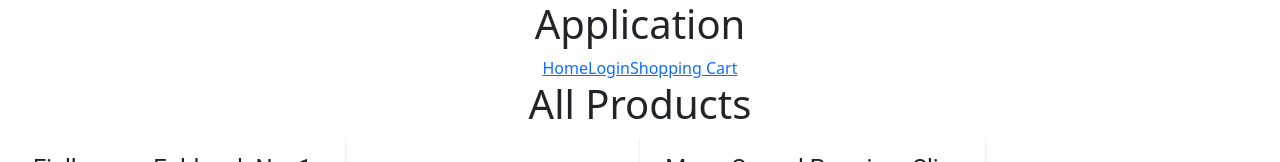
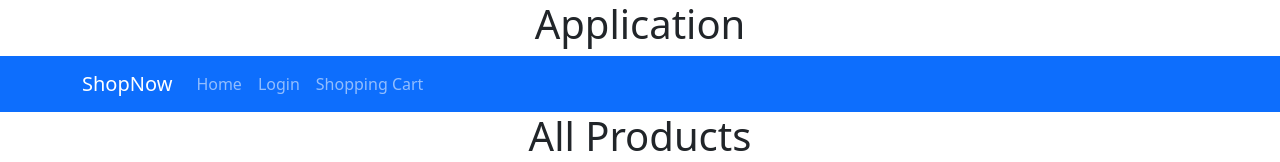
Before and after one commit to Huisquare/TT1_15, a React (Create React App) app in the folder frontend/: page / in a window 1280 px wide. Shown: the top 162 px of the page. Built offline with nearby package versions, Linux system fonts and the light colour scheme.

Commit message:
edit navbar

```diff
--- a/frontend/src/App.js
+++ b/frontend/src/App.js
@@ -11,7 +11,7 @@ import {
   useLocation,
 } from "react-router-dom";
 import Login from "./components/Login.js";
-import Navbar from "./components/Navbar";
+import NavBar from "./components/Navbar";
 import ShoppingCart from "./components/shoppingcart";
 import Home from "./components/home";
 
@@ -20,7 +20,7 @@ function App() {
     <div className="App">
       <h1>Application</h1>
       <Router>
-        <Navbar />
+        <NavBar />
         <Switch>
           <Route exact path="/" component={Home} />
           <Route path="/login" component={Login}></Route>
--- a/frontend/src/components/Navbar.js
+++ b/frontend/src/components/Navbar.js
@@ -1,16 +1,22 @@
 import { BrowserRouter as Router, Switch, Route, Link } from "react-router-dom";
-import React from 'react'
+import React from "react";
+import { Navbar, Container, Nav } from "react-bootstrap";
 
-const Navbar = () => {
-    return (
-        <div>
-            <nav>
-                <Link to="/">Home</Link>
-                <Link to="/login">Login</Link>
-                <Link to="/cart">Shopping Cart</Link>
-            </nav>
-        </div>
-    )
-}
+const NavBar = () => {
+  return (
+    <div>
+      <Navbar bg="primary" variant="dark">
+        <Container>
+          <Navbar.Brand href="/">ShopNow</Navbar.Brand>
+          <Nav className="me-auto">
+            <Nav.Link href="/">Home</Nav.Link>
+            <Nav.Link href="/login">Login</Nav.Link>
+            <Nav.Link href="/cart">Shopping Cart</Nav.Link>
+          </Nav>
+        </Container>
+      </Navbar>
+    </div>
+  );
+};
 
-export default Navbar
+export default NavBar;
--- a/frontend/src/components/home.js
+++ b/frontend/src/components/home.js
@@ -22,7 +22,7 @@ const Home = () => {
     localStorage.setItem("products", JSON.stringify(products));
   };
   return (
-    <>
+    <div>
       <h1>All Products</h1>
       <Grid
         container
@@ -56,7 +56,7 @@ const Home = () => {
           );
         })}
       </Grid>
-    </>
+    </div>
   );
 };
 
```
Also changed, not shown: frontend/src/components/productCard.js (added, +29 -0 lines).
